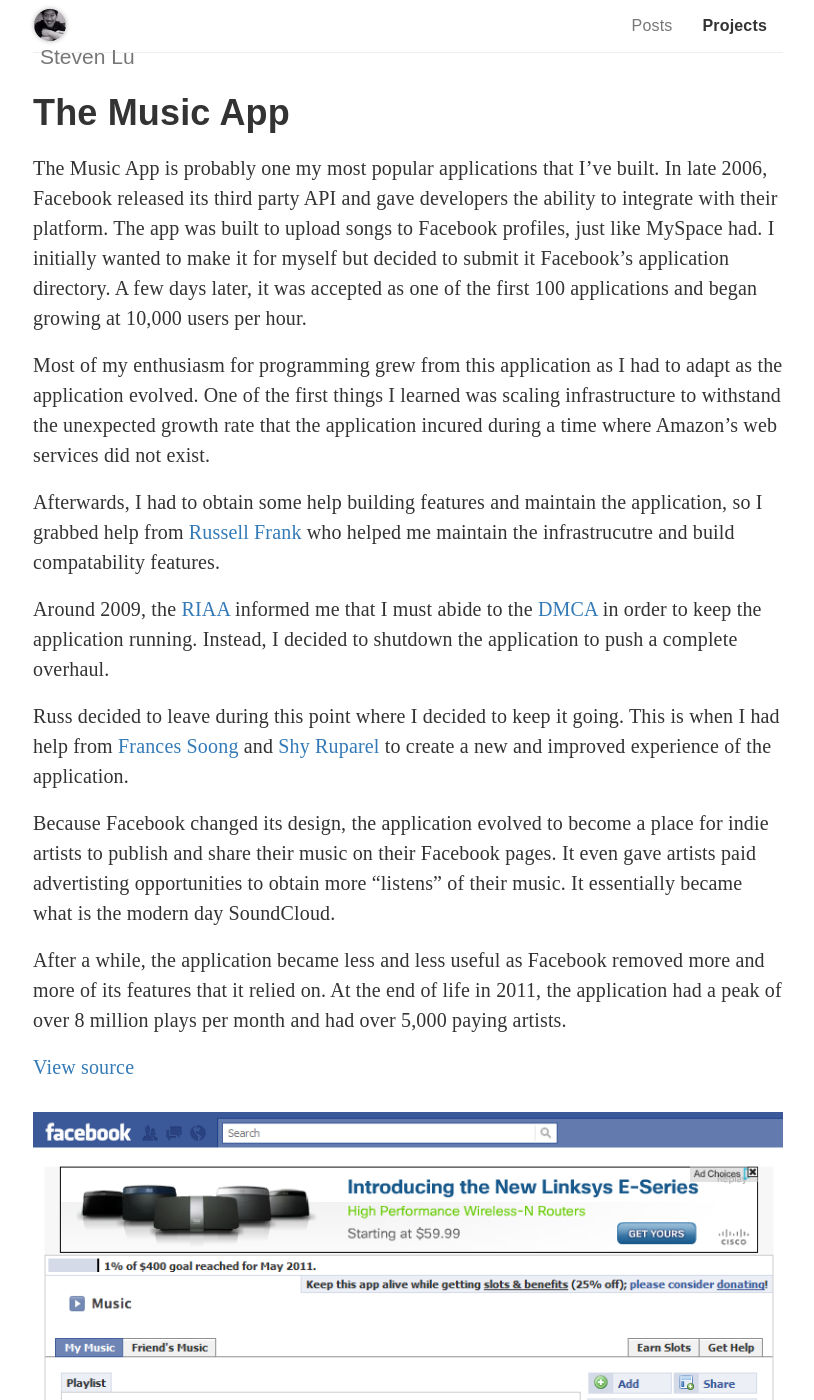
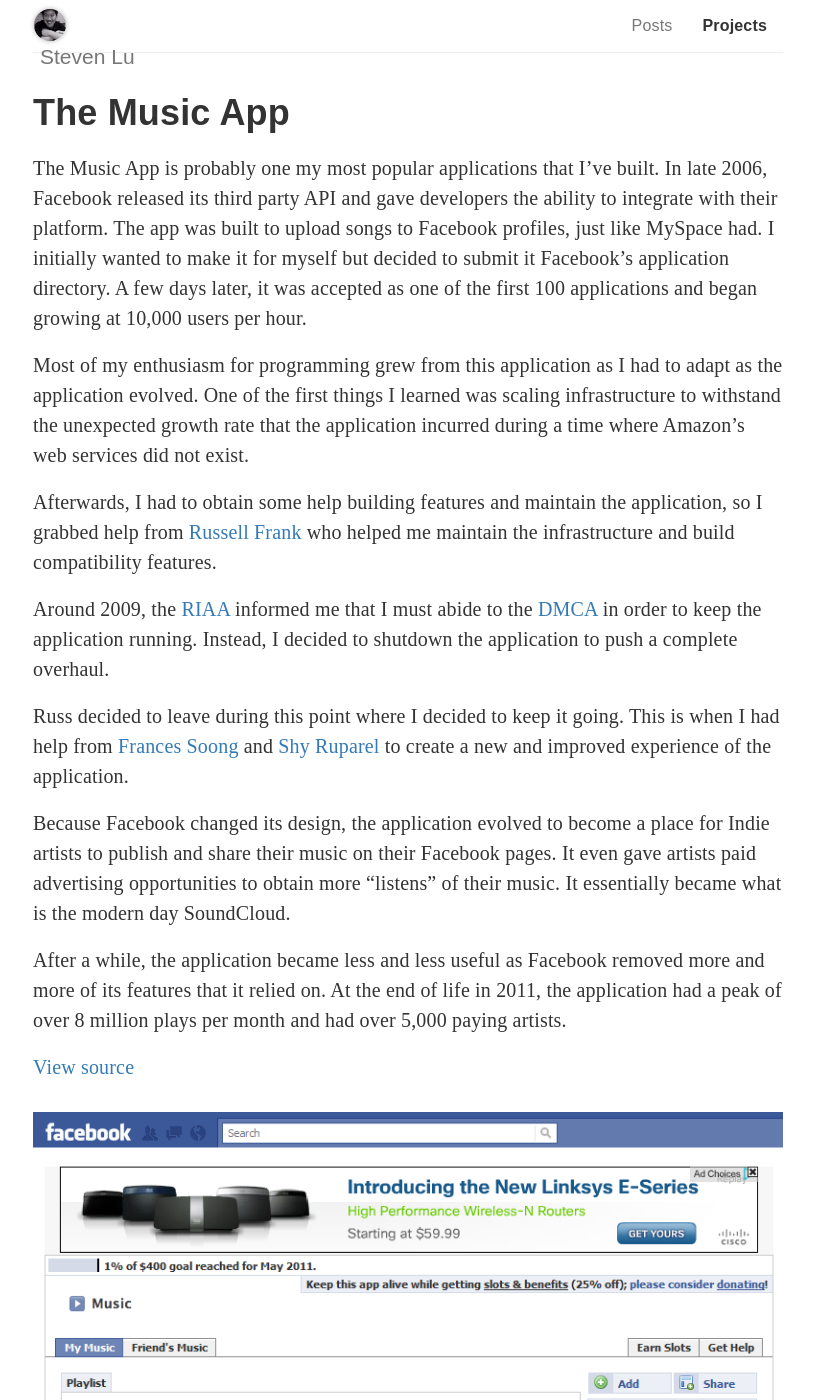
Before and after one commit to sjlu/sjlu.github.io, a Jekyll site: the page built from projects/music/index.md, in a window 1280 px wide and 1400 px high. Shown: the whole window, without its empty margins (232-1046 px from the left). Built offline with Jekyll 4.4.1, drawn with Linux system fonts in a browser that asks for light colours; nearby versions of some CDN libraries.

Commit message:
spell check

```diff
--- a/projects/music/index.md
+++ b/projects/music/index.md
@@ -13,12 +13,12 @@
 
 Most of my enthusiasm for programming grew from this application as I had to adapt as the
 application evolved. One of the first things I learned was scaling infrastructure to withstand
-the unexpected growth rate that the application incured during a time where Amazon's web services
+the unexpected growth rate that the application incurred during a time where Amazon's web services
 did not exist.
 
 Afterwards, I had to obtain some help building features and maintain the application, so I grabbed
-help from [Russell Frank](http://russfrank.us) who helped me maintain the infrastrucutre and build
-compatability features.
+help from [Russell Frank](http://russfrank.us) who helped me maintain the infrastructure and build
+compatibility features.
 
 Around 2009, the [RIAA](https://www.riaa.com/) informed me that I must abide to the
 [DMCA](http://en.wikipedia.org/wiki/Digital_Millennium_Copyright_Act) in order to keep the
@@ -29,8 +29,8 @@
 had help from [Frances Soong](http://francessoong.com) and [Shy Ruparel](http://shyruparel.com)
 to create a new and improved experience of the application.
 
-Because Facebook changed its design, the application evolved to become a place for indie artists
-to publish and share their music on their Facebook pages. It even gave artists paid advertisting
+Because Facebook changed its design, the application evolved to become a place for Indie artists
+to publish and share their music on their Facebook pages. It even gave artists paid advertising
 opportunities to obtain more "listens" of their music. It essentially became what is the modern day
 SoundCloud.
 
```
